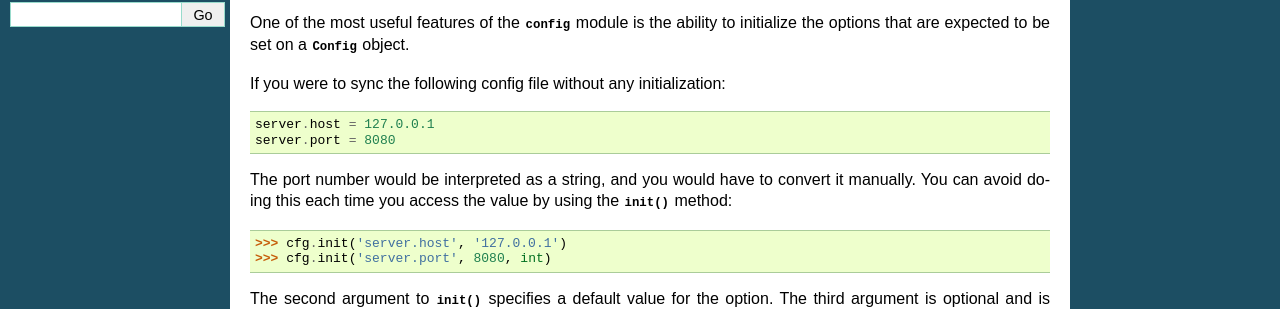
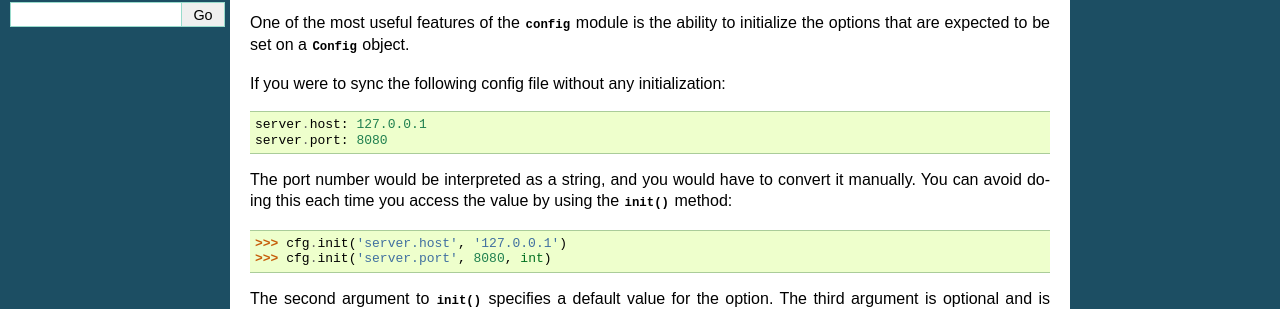
Before and after one commit to dhagrow/profig, a Sphinx documentation site: the page built from docs/usage.txt, in a window 1280 px wide and 900 px high. Shown: the part 442-751 px from the top of the window. Built offline with Sphinx 7.4.7, drawn with Linux system fonts in a browser that asks for light colours; the version number could not be read and is left out.

Commit message:
doc updates

```diff
--- a/docs/usage.txt
+++ b/docs/usage.txt
@@ -28,8 +28,8 @@ to initialize the options that are expected to be set on a
 
 If you were to sync the following config file without any initialization::
 
-    server.host = 127.0.0.1
-    server.port = 8080
+    server.host: 127.0.0.1
+    server.port: 8080
 
 The port number would be interpreted as a string, and you would have to
 convert it manually. You can avoid doing this each time you access the value
```
